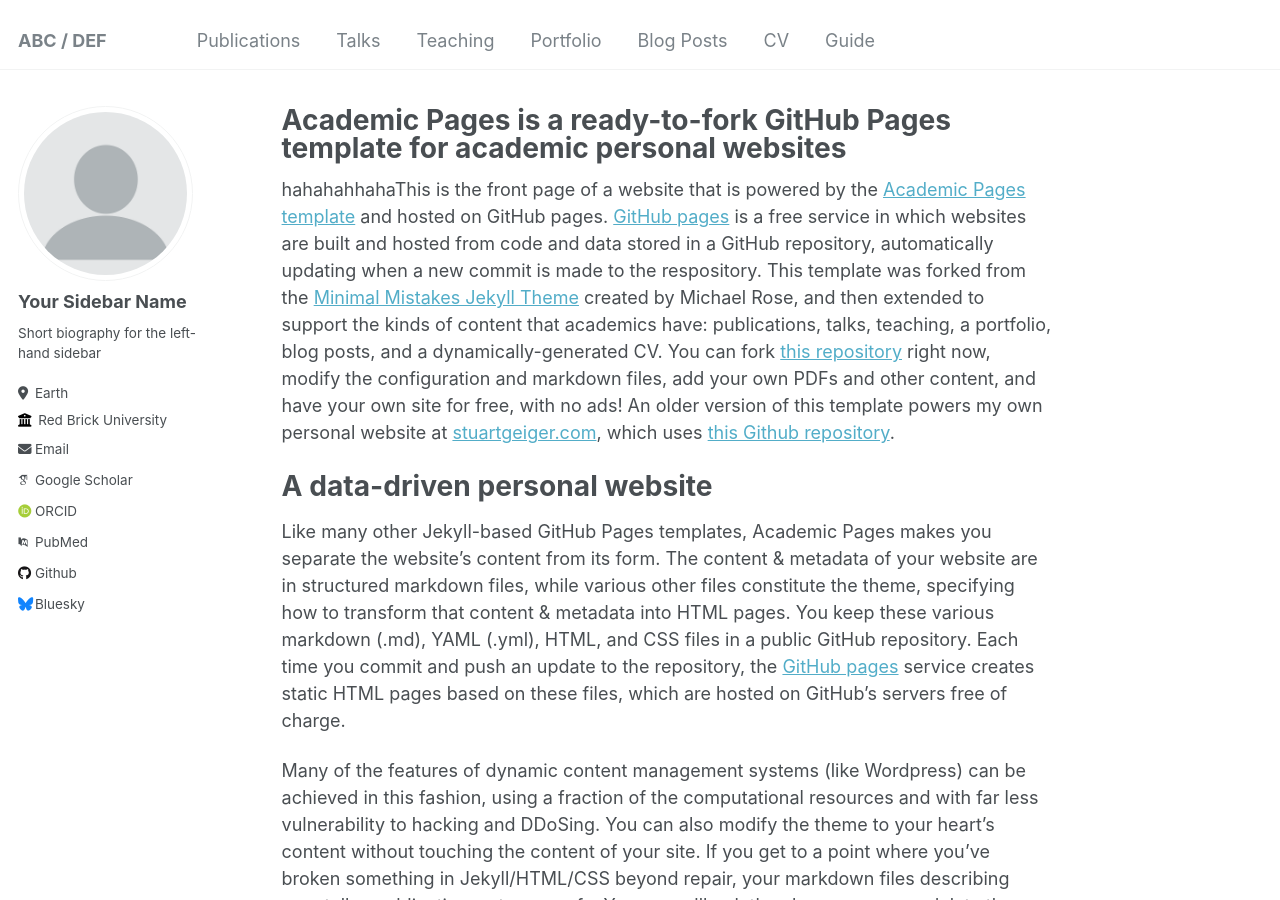
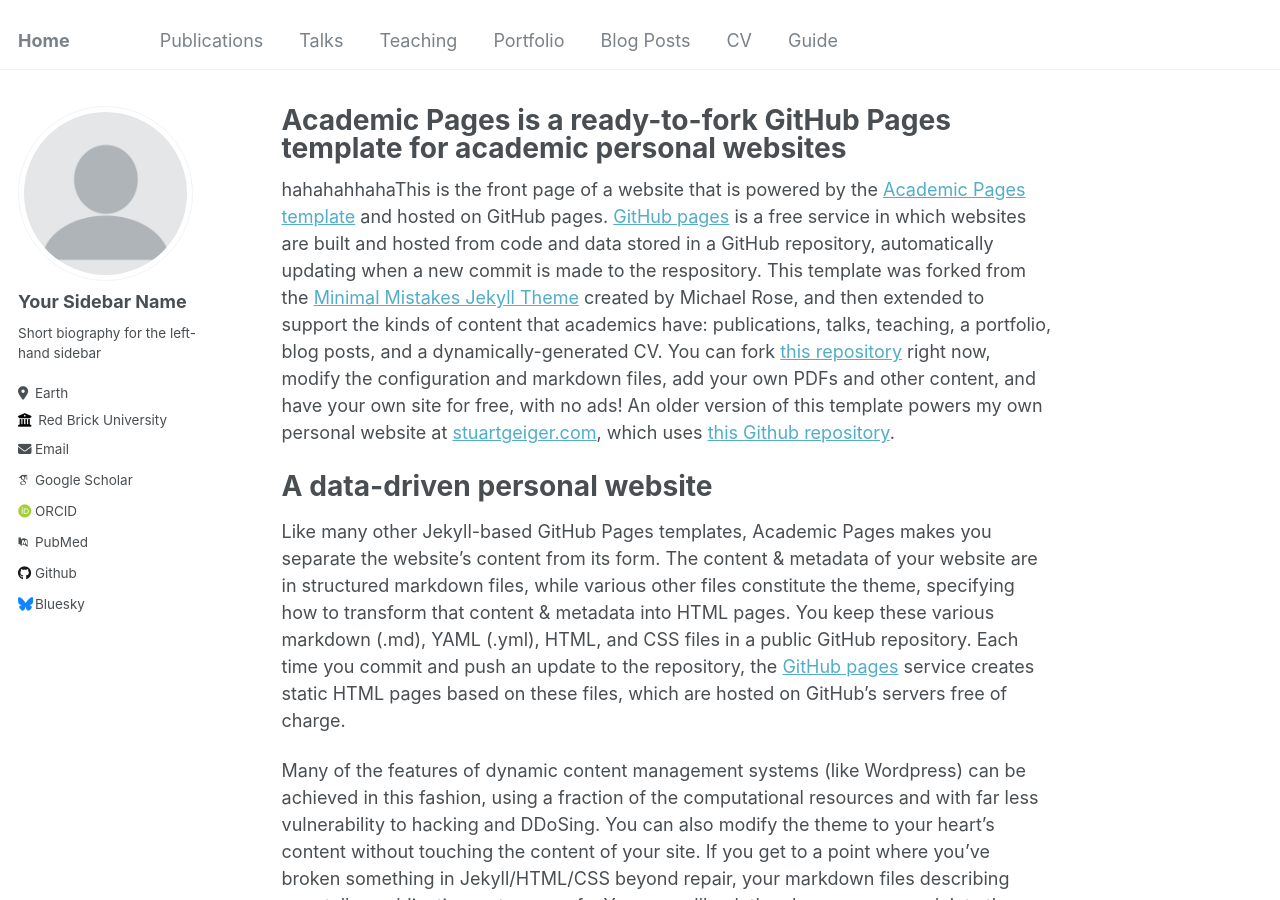
Before and after one commit to peiqi-duan/peiqi-duan.github.io, a Jekyll site: the page built from _pages/about.md, in a window 1280 px wide and 900 px high. Built offline with Jekyll 4.4.1, drawn with Linux system fonts in a browser that asks for light colours; some web fonts are replaced.

Commit message:
_config.yml

```diff
--- a/_config.yml
+++ b/_config.yml
@@ -8,7 +8,7 @@
 
 # Basic Site Settings
 locale                   : "en-US"
-title                    : "ABC / DEF"
+title                    : "Home"
 title_separator          : "-"
 name                     : &name "hahaha"
 description              : &description "personal description"
```
